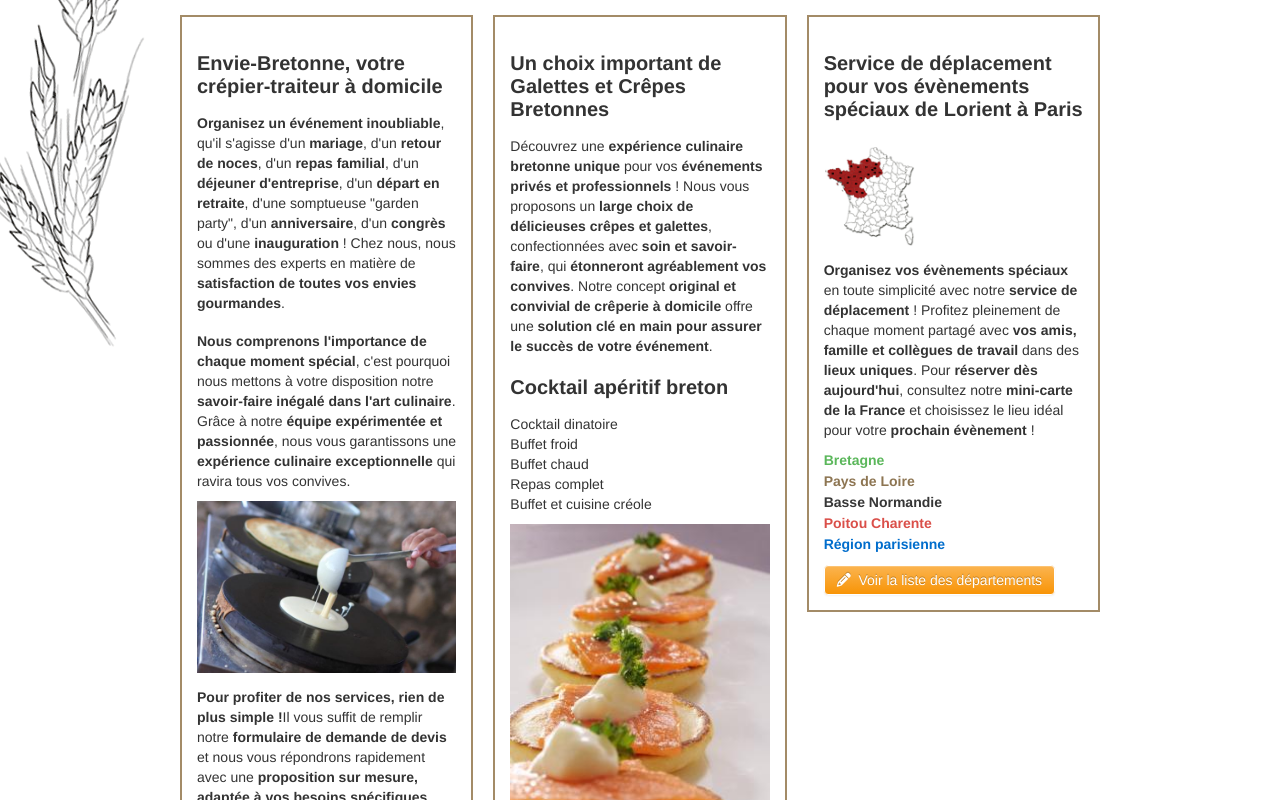
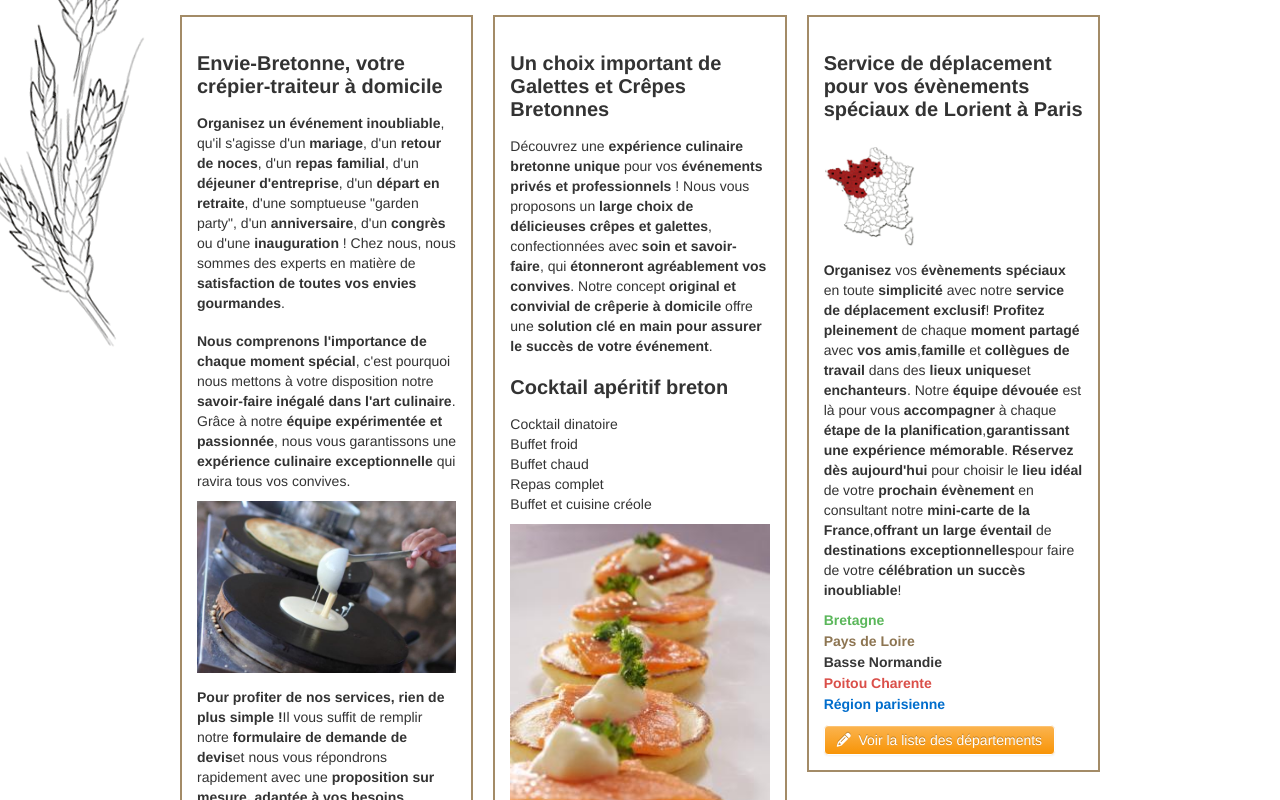
Before and after one commit to krommmm/envie-bretonne, a React (Create React App) app: page / in a window 1280 px wide. Shown: the part 516-1316 px from the top of the page. Built offline with nearby package versions, Linux system fonts and the light colour scheme.

Commit message:
ajout all

```diff
--- a/src/scenes/Accueil/Accueil.js
+++ b/src/scenes/Accueil/Accueil.js
@@ -74,44 +74,18 @@ const Accueil = () => {
 					</p>
 					<br/>
 					<p>
-						<span className="bold">
-							Nous comprenons l'importance de chaque moment
-							spécial
-						</span>
-						, c'est pourquoi nous mettons à votre disposition notre
-						<span className="bold">
-							{' '}
-							savoir-faire inégalé dans l'art culinaire
-						</span>
-						. Grâce à notre
-						<span className="bold">
-							{' '}
-							équipe expérimentée et passionnée
-						</span>
-						, nous vous garantissons une
-						<span className="bold">
-							{' '}
-							expérience culinaire exceptionnelle
-						</span>{' '}
+	<span className="bold"> Nous comprenons l'importance de chaque moment spécial</span>,
+	c'est pourquoi nous mettons à votre disposition notre
+	<span className="bold"> savoir-faire inégalé dans l'art culinaire</span>.
+	Grâce à notre <span className="bold">équipe expérimentée et passionnée</span>,
+	nous vous garantissons une <span className="bold">expérience culinaire exceptionnelle </span>
 	qui ravira tous vos convives.
 </p>
 <img className="imageCrepe" src={crepier} alt="crepier" />
 <p>
-						<span className="bold">
-							Pour profiter de nos services, rien de plus simple !
-						</span>
-						Il vous suffit de remplir notre
-						<span className="bold">
-							{' '}
-							formulaire de demande de devis
-						</span>{' '}
-						et nous vous répondrons rapidement avec une
-						<span className="bold">
-							{' '}
-							proposition sur mesure, adaptée à vos besoins
-							spécifiques
-						</span>
-						.
+	<span className="bold">Pour profiter de nos services, rien de plus simple !</span>
+	Il vous suffit de remplir notre <span className="bold">formulaire de demande de devis</span>
+	et nous vous répondrons rapidement avec une <span className="bold">proposition sur mesure, adaptée à vos besoins spécifiques</span>.
 </p>
 					<div
 						className="btn-inverse btn btn-black"
@@ -229,21 +203,17 @@ const Accueil = () => {
 					/>
 
 <p>
-						<span class="bold">
-							Organisez vos évènements spéciaux
-						</span>{' '}
-						en toute simplicité avec notre{' '}
-						<span class="bold">service de déplacement</span> !
-						Profitez pleinement de chaque moment partagé avec{' '}
-						<span class="bold">
-							vos amis, famille et collègues de travail
-						</span>{' '}
-						dans des <span class="bold">lieux uniques</span>. Pour{' '}
-						<span class="bold">réserver dès aujourd'hui</span>,
-						consultez notre{' '}
-						<span class="bold">mini-carte de la France</span> et
-						choisissez le lieu idéal pour votre{' '}
-						<span class="bold">prochain évènement</span> !
+	<span className="bold">Organisez</span> vos <span className="bold">évènements spéciaux</span> en toute <span className="bold">simplicité </span>
+	avec notre <span className="bold">service de déplacement exclusif</span>! <span className="bold">Profitez </span>
+	<span className="bold">pleinement</span> de chaque <span className="bold">moment partagé</span> avec <span className="bold">vos amis</span>,
+	<span className="bold">famille</span> et <span className="bold">collègues de travail</span> dans des <span className="bold">lieux uniques</span>
+	et <span className="bold">enchanteurs</span>. Notre <span className="bold">équipe dévouée</span> est là pour vous
+	<span className="bold"> accompagner</span> à chaque <span className="bold">étape de la planification</span>,
+	<span className="bold">garantissant une expérience mémorable</span>. <span className="bold">Réservez dès
+	aujourd'hui</span> pour choisir le <span className="bold">lieu idéal</span> de votre <span className="bold">prochain
+	évènement</span> en consultant notre <span className="bold">mini-carte de la France</span>,
+	<span className="bold">offrant un large éventail</span> de <span className="bold">destinations exceptionnelles</span>
+	pour faire de votre <span className="bold">célébration un succès inoubliable</span>!
 </p>
 					<ul>
 						<li className="green">Bretagne </li>
```
Lines whose indentation alone changed are shown as unchanged.
